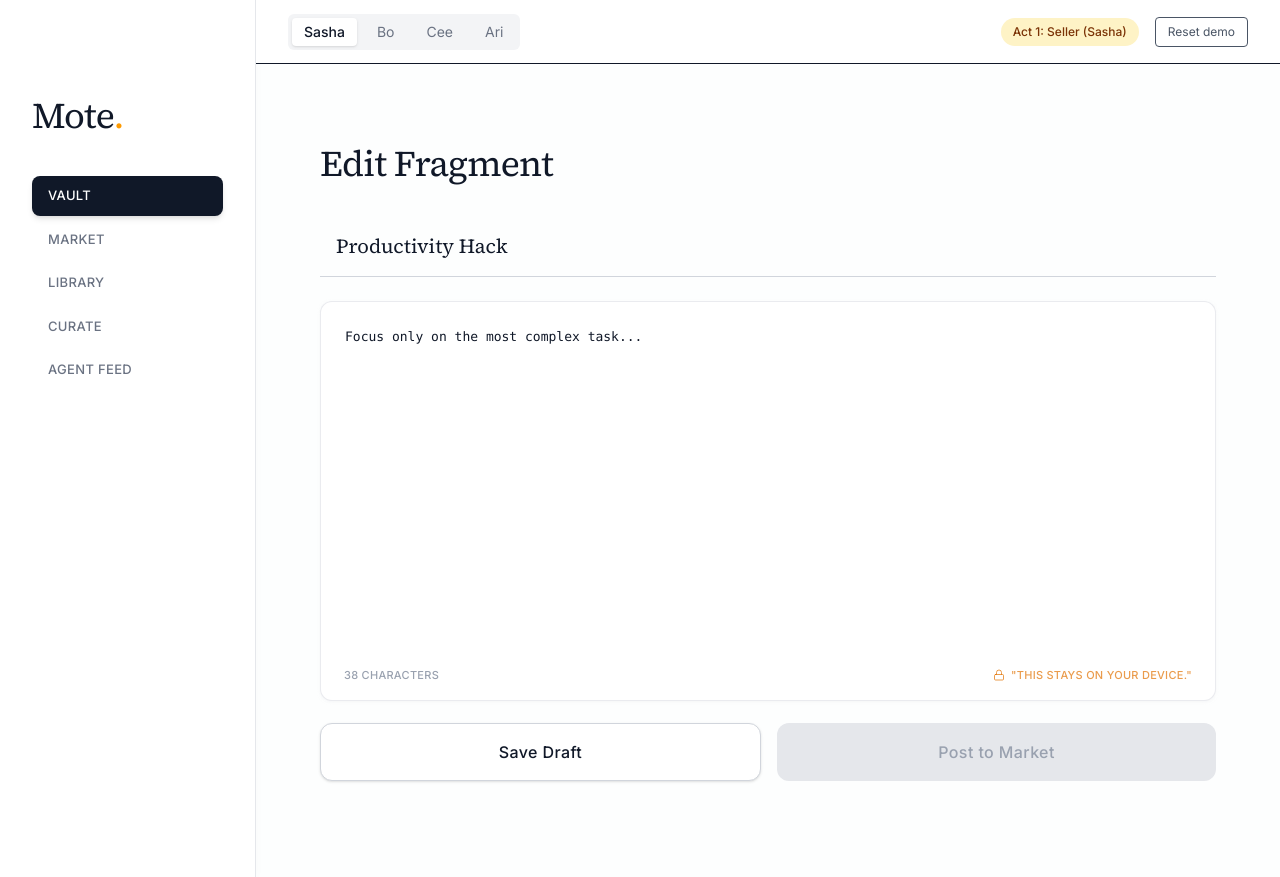
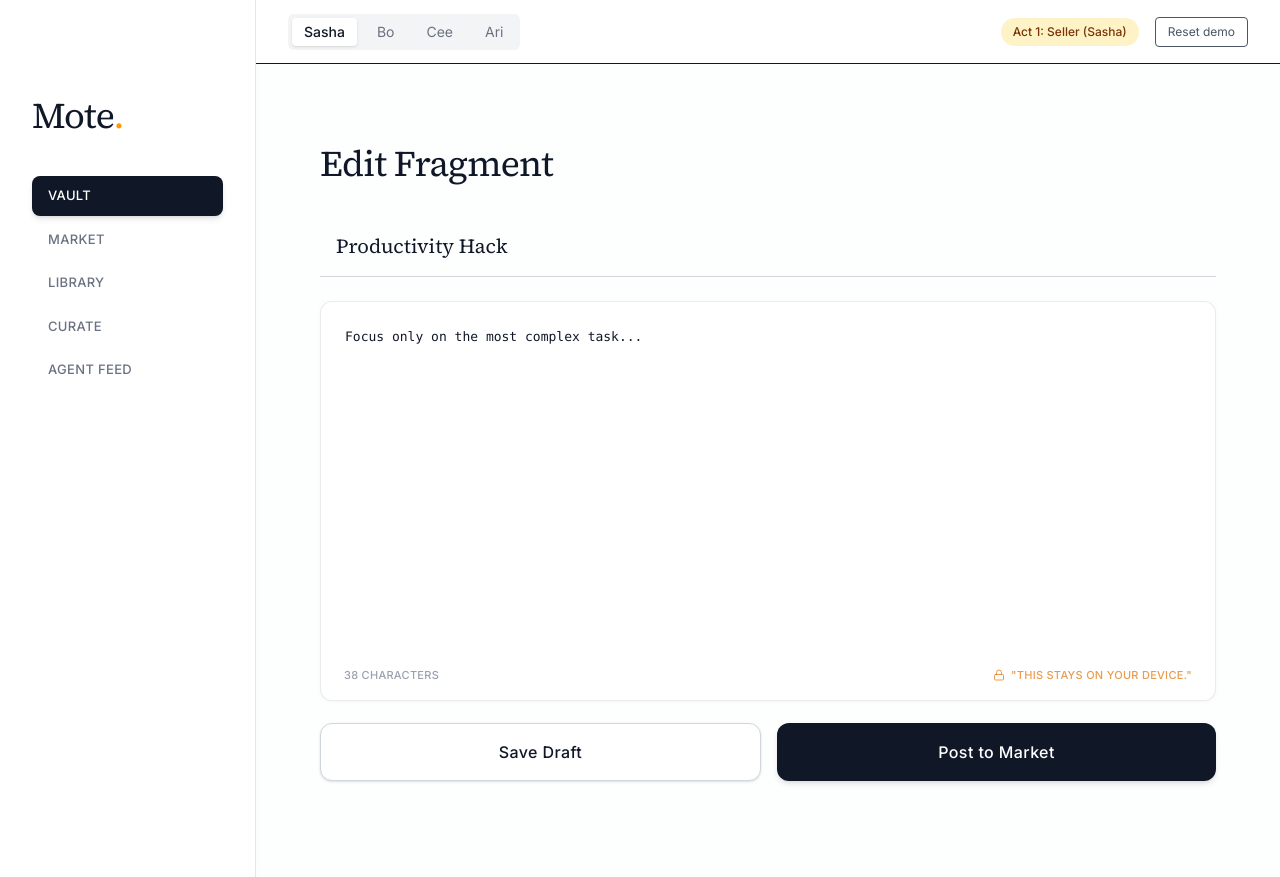
Before and after one commit to rainbowpuffpuff/mote-demo, a React (Vite) app in the folder mote/: page /vault/edit/2 in a window 1280 px wide. Built offline with nearby package versions, Linux system fonts and the light colour scheme.

Commit message:
Fix: lower character limits for draft saving and posting

```diff
--- a/mote/src/components/FragmentEditor.tsx
+++ b/mote/src/components/FragmentEditor.tsx
@@ -86,14 +86,14 @@ export function FragmentEditor() {
           <div className="flex gap-4">
             <button
               onClick={handleSaveDraft}
-              disabled={content.length < 50}
+              disabled={content.length < 10}
               className="flex-1 py-4 bg-white text-gray-900 border border-gray-300 rounded-xl font-medium tracking-wide shadow-sm hover:bg-gray-50 transition-all active:scale-[0.99]"
             >
               Save Draft
             </button>
             <button
               onClick={handlePost}
-              disabled={content.length < 200}
+              disabled={content.length < 10}
               className="flex-1 py-4 bg-gray-900 text-white rounded-xl font-medium tracking-wide shadow-md disabled:bg-gray-200 disabled:text-gray-400 disabled:shadow-none hover:bg-gray-800 transition-all active:scale-[0.99] flex items-center justify-center gap-2"
             >
               Post to Market
```
